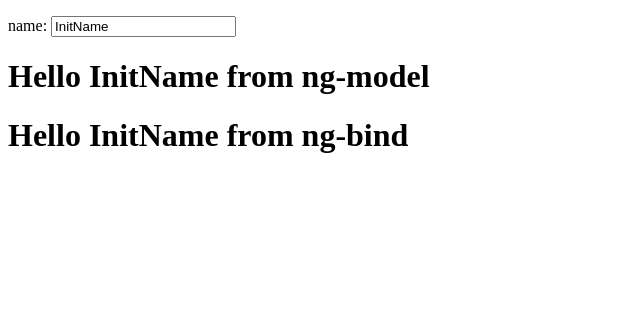
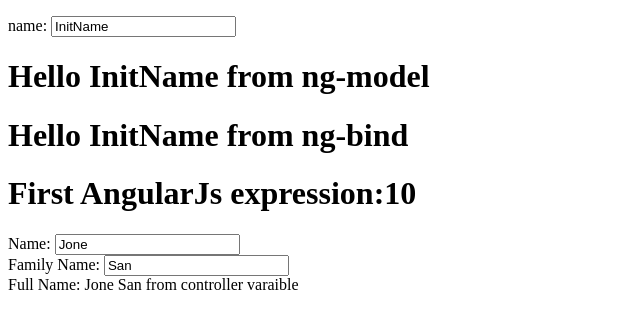
Before and after one commit to QMXGITHUB/UI, a plain HTML site: page 01Angular/index.htm in a window 1280 px wide. Shown: the whole page, without its empty margins (0-640 px from the left). Drawn offline with Linux system fonts and the light colour scheme.

Commit message:
user two ng-app in one page.

```diff
--- a/01Angular/index.htm
+++ b/01Angular/index.htm
@@ -4,10 +4,25 @@
 	<script src="../lib/angular.min.js"></script>
 </head>
 <body>
-	<div ng-app="" ng-init="name='InitName'">
+	<div id = "firstApp" ng-app="defaultApp" ng-init="name='InitName'">
 		<p>name: <input type="text" ng-model="name"/></p>
 		<h1>Hello {{name}} from ng-model</h1>
 		<h1>Hello <span ng-bind="name"></span> from ng-bind</h1>
+		<h1>First AngularJs expression:{{5+5}}</h1>
 	</div>
+	<div id = "secondApp" ng-app="myApp" ng-controller="myCtr">
+		Name: <input type="text" ng-model="firstName"/><br/>
+		Family Name: <input type="text" ng-model="lastName"/><br/>
+		Full Name: {{firstName + " " + lastName}} from controller varaible
+	</div>
+	<script>
+		var myApp = angular.module('myApp', []);
+		var defaultApp = angular.module('defaultApp', []);
+		myApp.controller('myCtr', function($scope){
+			$scope.firstName = "Jone";
+			$scope.lastName = "San";
+		});
+		angular.bootstrap(document.getElementById('secondApp'), ['myApp']);
+	</script>
 </body>
 </html>
```
